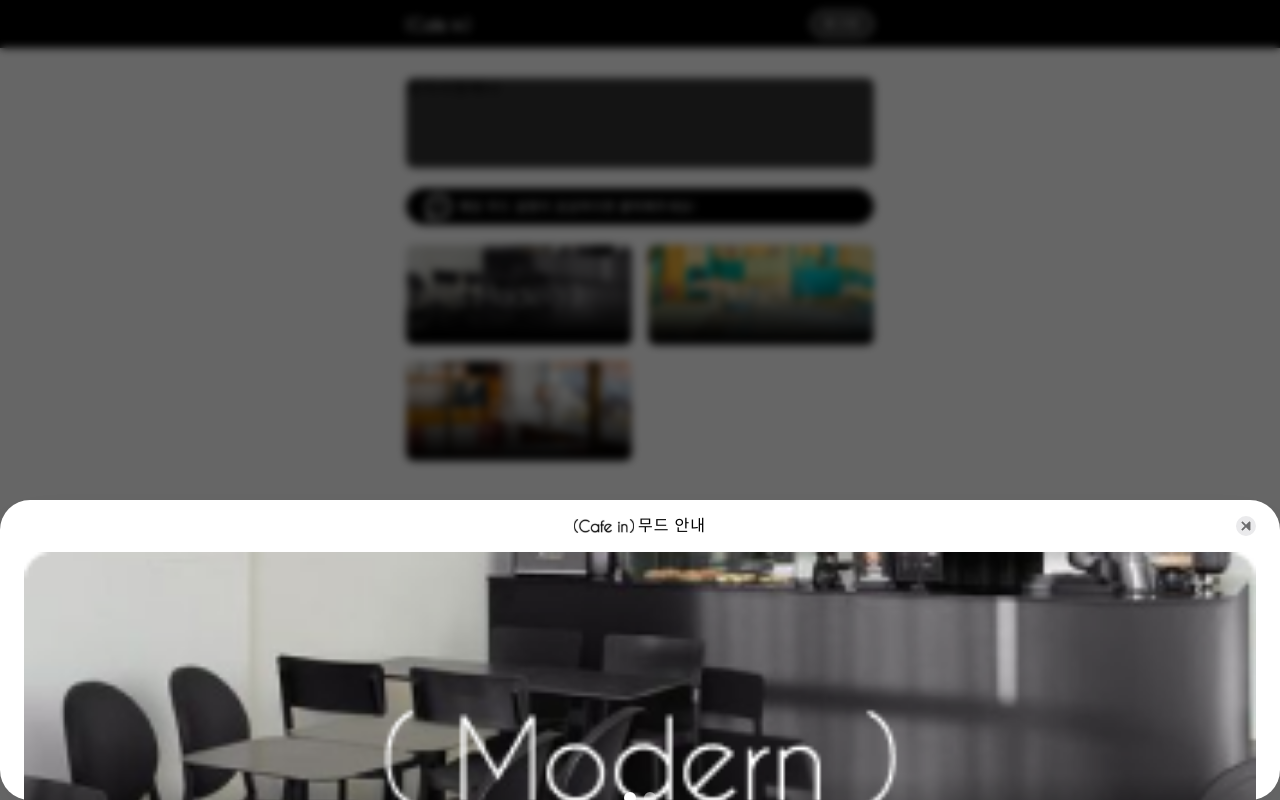
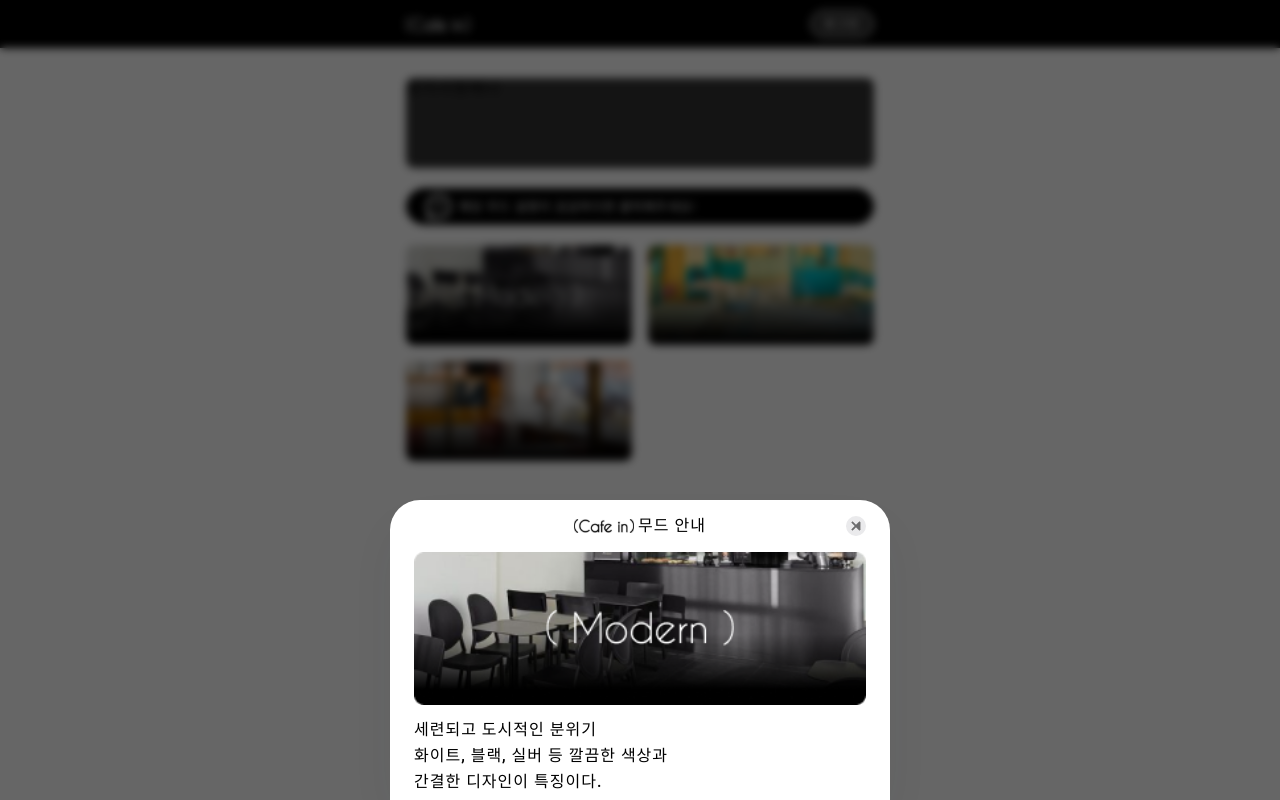
Before and after one commit to cafein-developer/frontend, a Next.js app: page / in a window 1280 px wide. Both pictures are taken after a click on the button "해당 무드 설명이 궁금하다면 클릭해주세요!". Built offline with nearby package versions, Linux system fonts and the light colour scheme; no server answers; a web font is replaced by a local one.

Commit message:
이슈수정

```diff
--- a/app/components/drawer.tsx
+++ b/app/components/drawer.tsx
@@ -16,7 +16,7 @@ export const BottomDrawer = () => {
   const closeDrawer = () => setOpen(false);
 
   return (
-    <Drawer placement="bottom" open={open} onClose={closeDrawer} className="py-4 px-[24px] rounded-[30px]">
+    <Drawer placement="bottom" open={open} onClose={closeDrawer} className="py-4 px-[24px] rounded-t-[30px] !max-w-[500px] inset-x-0 mx-auto">
       <div className="flex items-center justify-between mb-4">
         <button className="invisible"><img src="/delete_grey.svg" alt="삭제" /></button>
         <div className="flex">
```
